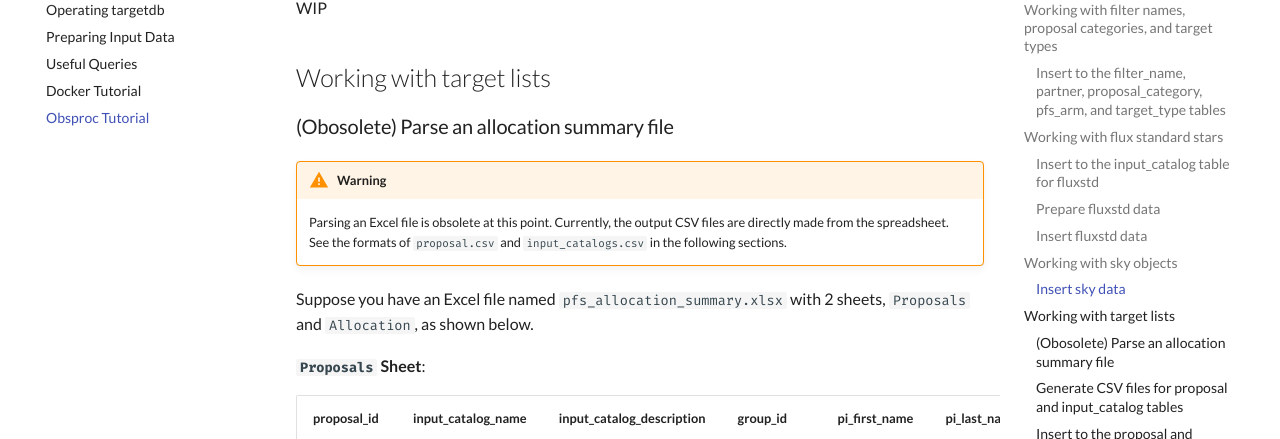
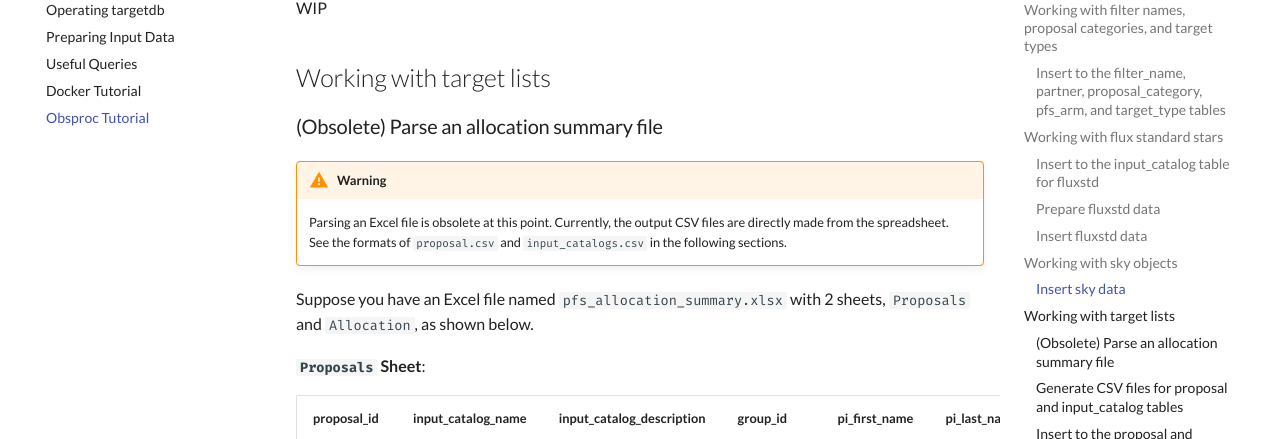
Before and after one commit to Subaru-PFS/ets_target_database, an MkDocs documentation site: the page built from docs/examples/obsproc.md, in a window 1280 px wide and 900 px high, scrolled down 3926 px. Shown: the part 146-585 px from the top of the window. Built offline with MkDocs 1.6.1 and Material for MkDocs 9.7.7, drawn with Linux system fonts in a browser that asks for light colours; plug-ins that fetch from the network failed and are left out; comment, search, counter and statistics services are not loaded.

Commit message:
fix typo

```diff
--- a/docs/examples/obsproc.md
+++ b/docs/examples/obsproc.md
@@ -179,7 +179,7 @@ WIP
 
 ## Working with target lists
 
-### (Obosolete) Parse an allocation summary file
+### (Obsolete) Parse an allocation summary file
 
 !!! warning
 
```
